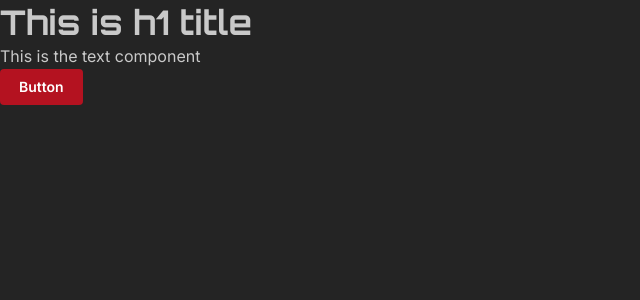
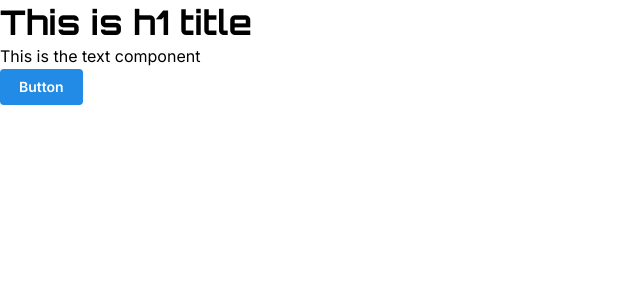
Before and after one commit to mwskwong/next-template, a Next.js app: page / in a window 1280 px wide. Shown: the top 300 px of the page, without its empty margins (0-640 px from the left). Built offline with nearby package versions, Linux system fonts and the light colour scheme.

Commit message:
feat: change next/font + mantine integration according to mantine doc

```diff
--- a/src/app/layout.tsx
+++ b/src/app/layout.tsx
@@ -20,23 +20,8 @@ const inter = Inter({
 });
 
 const theme = createTheme({
-  primaryColor: "deepRed",
-  fontFamily: "var(--font-inter)",
-  headings: { fontFamily: "var(--font-orbitron)" },
-  colors: {
-    deepRed: [
-      "#ffeaec",
-      "#fcd4d7",
-      "#f4a7ac",
-      "#ec777e",
-      "#e64f57",
-      "#e3353f",
-      "#e22732",
-      "#c91a25",
-      "#b41220",
-      "#9e0419",
-    ],
-  },
+  fontFamily: inter.style.fontFamily,
+  headings: { fontFamily: orbitron.style.fontFamily },
 });
 
 export const metadata: Metadata = {
@@ -45,18 +30,12 @@ export const metadata: Metadata = {
 };
 
 const RootLayout = ({ children }: LayoutProps<"/">) => (
-  <html
-    className={`${orbitron.variable} ${inter.variable}`}
-    lang="en"
-    {...mantineHtmlProps}
-  >
+  <html lang="en" {...mantineHtmlProps}>
     <head>
-      <ColorSchemeScript forceColorScheme="dark" />
+      <ColorSchemeScript />
     </head>
     <body>
-      <MantineProvider forceColorScheme="dark" theme={theme}>
-        {children}
-      </MantineProvider>
+      <MantineProvider theme={theme}>{children}</MantineProvider>
     </body>
   </html>
 );
```
